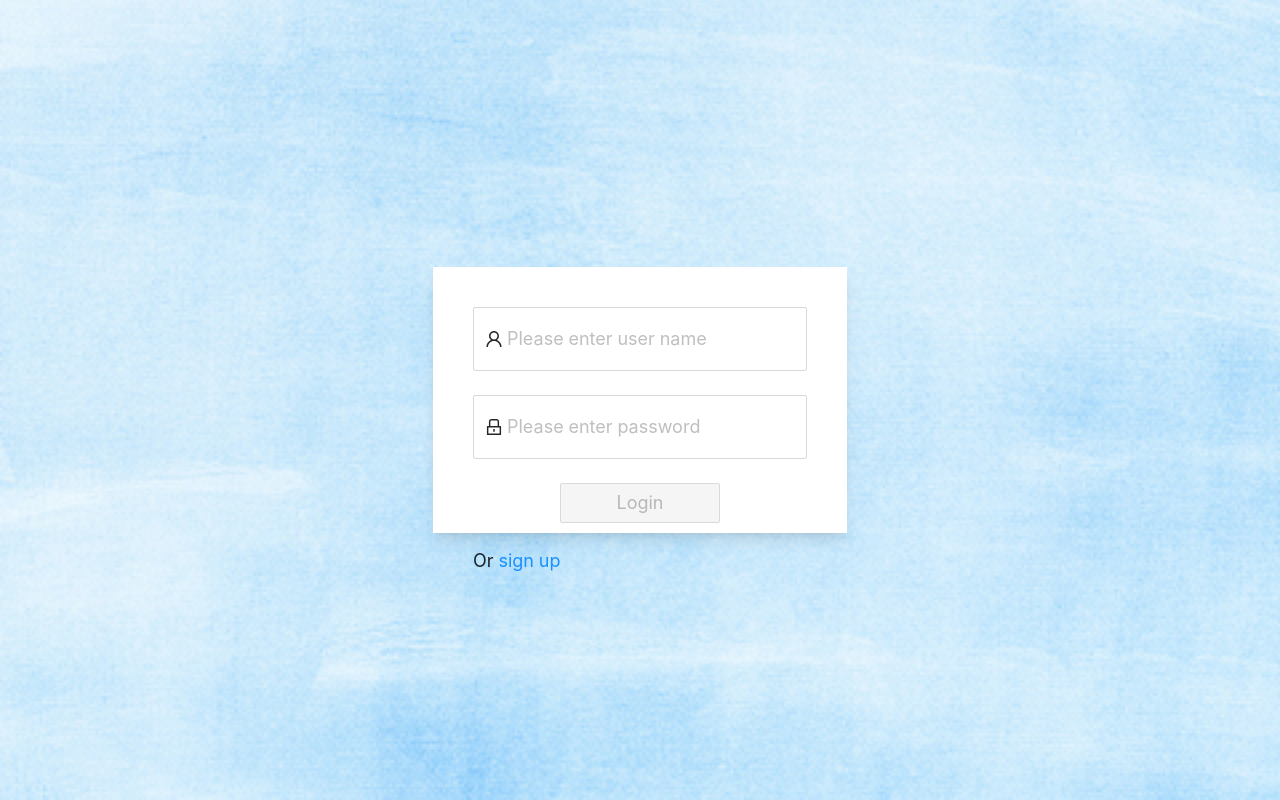
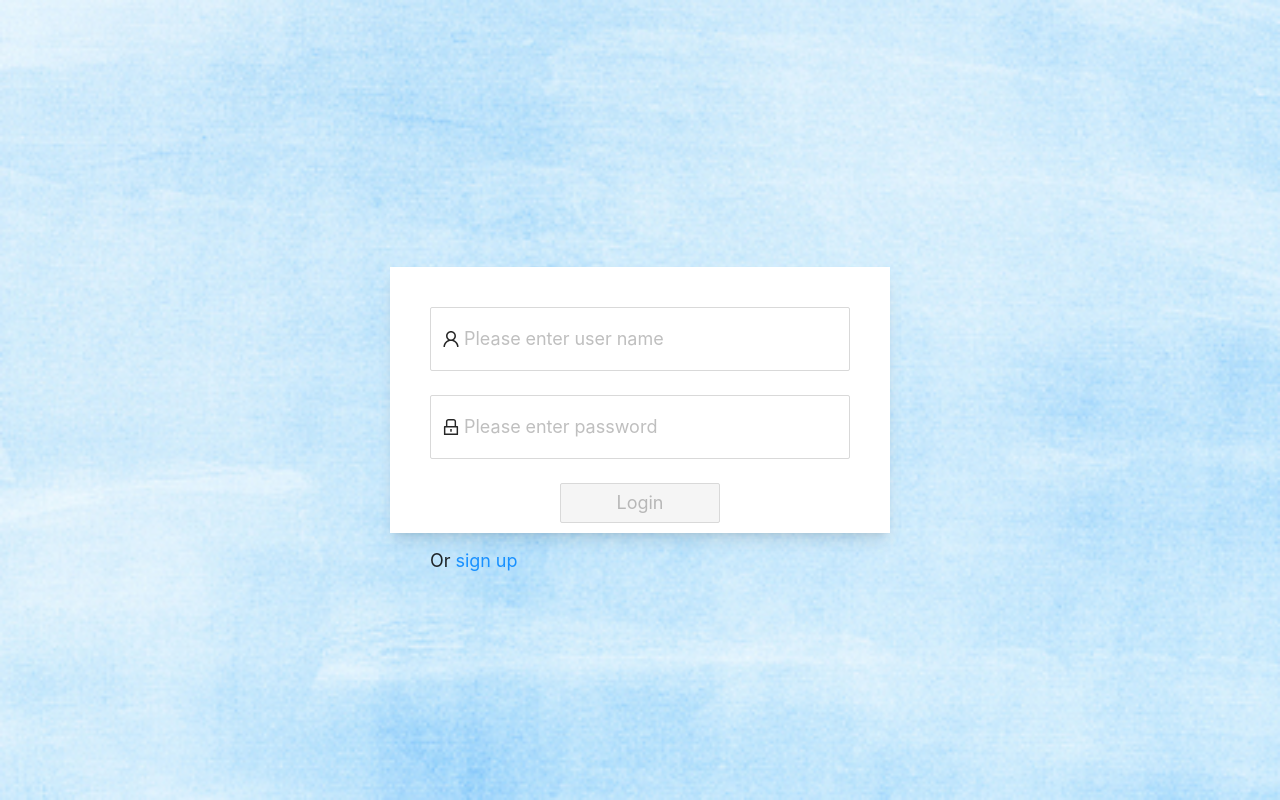
Before and after one commit to chliyang/my-app2, a React (Create React App) app: page /example/login in a window 1280 px wide. Built offline with nearby package versions, Linux system fonts and the light colour scheme.

Commit message:
feat: add min width style

```diff
--- a/src/css/tailwind.css
+++ b/src/css/tailwind.css
@@ -5,3 +5,11 @@
 .border-bottom-default {
   border-bottom: 1px solid gray;
 }
+
+.min-width-980 {
+  min-width: 980px;
+}
+
+.min-width-500 {
+  min-width: 500px;
+}
--- a/src/pages/home-page/home-page.tsx
+++ b/src/pages/home-page/home-page.tsx
@@ -5,7 +5,7 @@ import HeaderList from "./components/header-list";
 
 const HomePage: React.FC = () => {
   return (
-    <div className="h-full overflow-auto w-980px mx-auto">
+    <div className="h-full overflow-auto w-980px min-width-980 mx-auto shrink-0">
       <header className="mt-10">
         <HeaderList />
         <div className="text-2xl font-medium">Buy and sell trading platform</div>
--- a/src/pages/login-page/login-page.tsx
+++ b/src/pages/login-page/login-page.tsx
@@ -5,7 +5,7 @@ import useLoginPage from "./hooks/use-login-page";
 const LoginPage: React.FC = () => {
   const { handleLogin, isLoading, isError, errorMessage } = useLoginPage();
   return (
-    <div data-testid="login-form" className="box-border min-w-max h-1/3 w-1/2 lg:w-1/4 bg-white shadow-lg p-10 text-lg">
+    <div data-testid="login-form" className="box-border min-width-500 h-1/3 w-1/2 lg:w-1/4 bg-white shadow-lg p-10 text-lg">
       <LoginRegisterForm
         errorMessage={errorMessage}
         inputClassName="h-16 w-full text-lg"
--- a/src/pages/register-page/register-page.tsx
+++ b/src/pages/register-page/register-page.tsx
@@ -13,7 +13,7 @@ const RegisterPage: React.FC = () => {
     handleEmailVerify
   } = useRegisterPage();
   return (
-    <div data-testid="register-form" className="box-border min-w-max min-h-min w-1/2 lg:w-1/4 bg-white shadow-lg p-10 text-lg">
+    <div data-testid="register-form" className="box-border min-width-500 w-1/2 lg:w-1/4 bg-white shadow-lg p-10 text-lg">
       {isEmailVerifyStep
         ? <EmailVerifyForm isLoading={isLoading} isError={isError} errorMessage={errorMessage} handleEmailVerify={handleEmailVerify} />
         : <LoginRegisterForm
```
